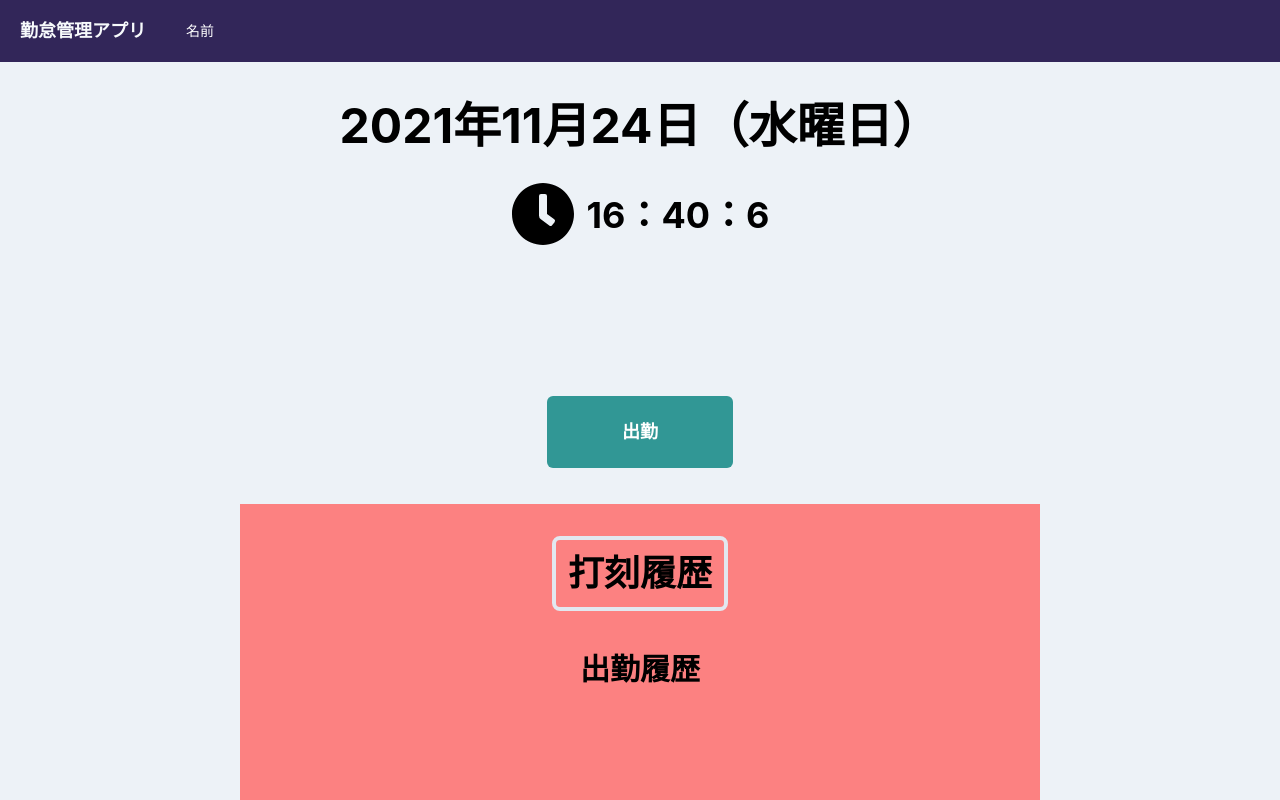
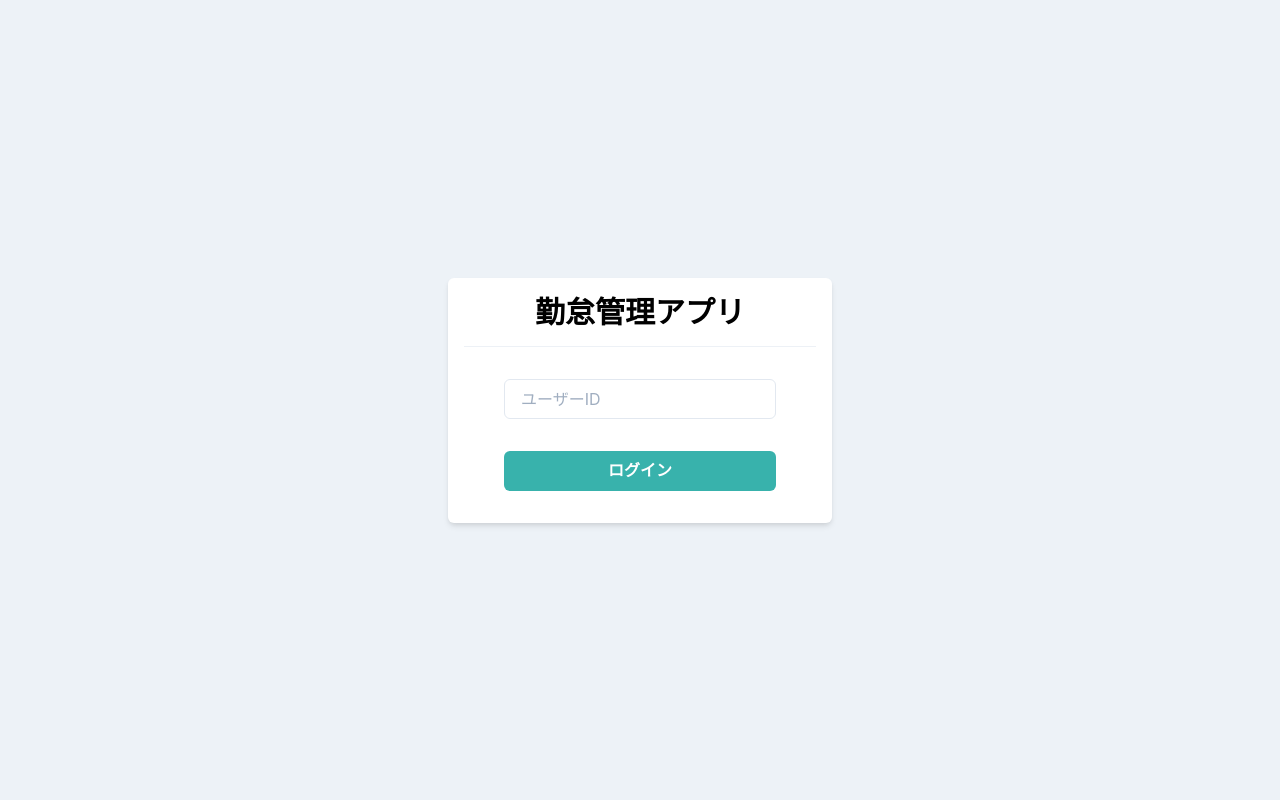
Before and after one commit to sum16/attendance_app_for_react, a React (Create React App) app: page / in a window 1280 px wide. Shown: the top 800 px of the page. Built offline with nearby package versions, Linux system fonts and the light colour scheme.

Commit message:
ログイン画面の作成

```diff
--- a/src/App.js
+++ b/src/App.js
@@ -1,4 +1,5 @@
 import { useState } from "react";
+import { Login } from "./components/Pages/Login";
 import { TopPage } from "./components/Pages/TopPage";
 import "./index.css";
 
@@ -47,14 +48,15 @@
 
   return (
     <div className="App">
-      <TopPage
+      {/* <TopPage
         stampingHistories={stampingHistories}
         leavingHistories={leavingHistories}
         onClickAddAttendanceDate={onClickAddAttendanceDate}
         onClickAddLeavingDate={onClickAddLeavingDate}
         workingFlg={workingFlg}
         ChangeWorkingFlag={ChangeWorkingFlag}
-      />
+      /> */}
+      <Login />
     </div>
   );
 }
--- a/src/components/Organisms/StampingHistory.jsx
+++ b/src/components/Organisms/StampingHistory.jsx
@@ -1,4 +1,3 @@
-// import styled from "styled-components"
 import { Box, Flex, Heading, ListItem, UnorderedList } from "@chakra-ui/layout";
 
 export const StampingHistory = (props) => {
--- /dev/null
+++ b/src/components/Pages/Login.jsx
@@ -0,0 +1,26 @@
+import { Button } from "@chakra-ui/button";
+import { Input } from "@chakra-ui/input";
+import { Box, Divider, Flex, Heading, Stack } from "@chakra-ui/layout";
+import { ChakraProvider } from "@chakra-ui/react";
+import theme from "../../theme/theme";
+
+export const Login = () => {
+  return (
+    <ChakraProvider theme={theme}>
+      <Flex align="center" justify="center" height="100vh">
+        <Box bg="white" w="sm" p={4} borderRadius="md" shadow="md">
+          <Heading as="h1" size="lg" textAlign="center">
+            勤怠管理アプリ
+          </Heading>
+          <Divider my={4} />
+          <Stack spacing={8} py={4} px={10}>
+            <Input placeholder="ユーザーID" />
+            <Button bg="teal.400" color="white" _hover={{ opacity: 0.8 }}>
+              ログイン
+            </Button>
+          </Stack>
+        </Box>
+      </Flex>
+    </ChakraProvider>
+  );
+};
```
